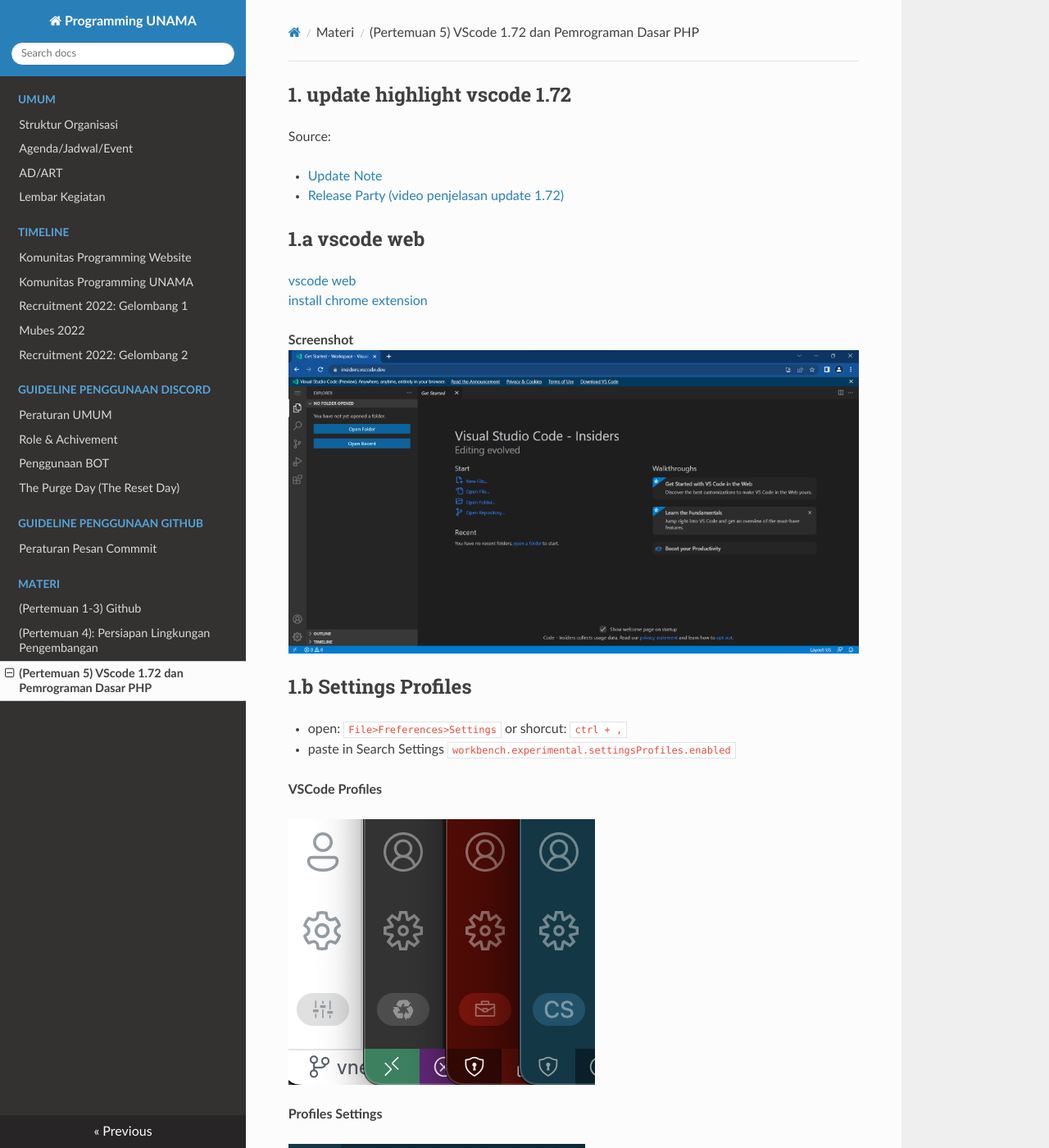
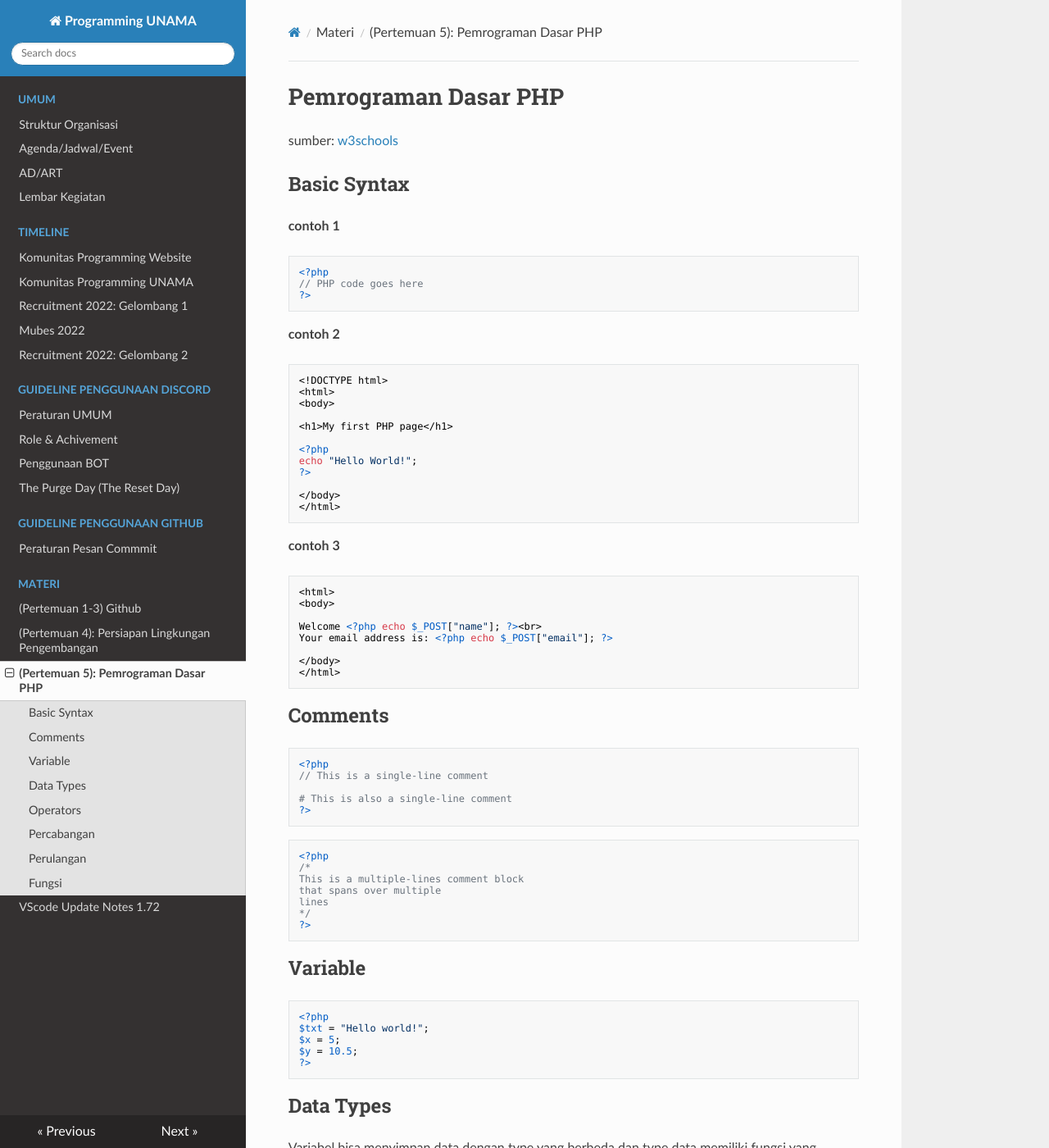
Before and after one commit to ProgrammingUNAMA/docs, an MkDocs documentation site: the page built from docs/materi/pertemuan_5.md, in a window 1280 px wide and 1400 px high. Shown: the whole window at 82% size. Built offline with MkDocs 1.6.1, drawn with Linux system fonts in a browser that asks for light colours; nearby versions of some CDN libraries; some of the changed text lies outside the part shown.

Commit message:
Saparate vscode highligh 1.72 and pertemuan 5

````diff
--- a/docs/materi/pertemuan_5.md
+++ b/docs/materi/pertemuan_5.md
@@ -1,50 +1,9 @@
-## 1. update highlight vscode 1.72
-
-Source:
-
-- [Update Note](https://code.visualstudio.com/updates/v1_72)
-- [Release Party (video penjelasan update 1.72)](https://www.youtube.com/watch?v=mllbWOxbb-g&t=33s&ab_channel=VisualStudioCode)
-
-## 1.a vscode web
-
-[vscode web](https://insiders.vscode.dev/)<br>
-[install chrome extension](https://chrome.google.com/webstore/detail/vs-code/kobakmhnkfaghloikphojodjebdelppk?hl=en)
-
-**Screenshot**
-![example](pertemuan_5/vscodeweb.png)
-
-
-## 1.b Settings Profiles
-- open: ```File>Freferences>Settings``` or shorcut: ```ctrl + ,```
-- paste in Search Settings ```workbench.experimental.settingsProfiles.enabled```
-
-**VSCode Profiles**
-
-![vscode profile](pertemuan_5/settings-profiles-indicator.png)
-
-**Profiles Settings**
-
-![profile settings](pertemuan_5/settings-profiles-menu.png)
-
-## 1.c Nested Git Repositories
-
-- open: ```File>Freferences>Settings``` or shorcut: ```ctrl + ,```
-- ```git.repositoryScanMaxDepth``` setting (the default is 1 level)
-    ![nested git repositories](pertemuan_5/nested_git_repositories.png)
-
-## 1.d Markdown Link Validation
-
-- open: ```File>Freferences>Settings``` or shorcut: ```ctrl + ,```
-- paste in Search Settings ```markdown validate```
-- enable markdown validate
-    ![markdown validate](pertemuan_5/markdown_validate.png)
-
-# 2Pemrograman Dasar PHP
+# Pemrograman Dasar PHP
 
 sumber:
 [w3schools](https://www.w3schools.com/php/default.asp)
 
-## 2.a Basic Syntax
+## Basic Syntax
 
 **contoh 1**
 ```php
--- a/mkdocs.yml
+++ b/mkdocs.yml
@@ -28,4 +28,5 @@ nav:
   - 'Materi':
     - '(Pertemuan 1-3) Github': materi/pertemuan_1_3.md
     - '(Pertemuan 4): Persiapan Lingkungan Pengembangan': materi/pertemuan_4.md
-    - '(Pertemuan 5) VScode 1.72 dan Pemrograman Dasar PHP': materi/pertemuan_5.md
+    - '(Pertemuan 5): Pemrograman Dasar PHP': materi/pertemuan_5.md
+    - 'VScode Update Notes 1.72': materi/vscode_1_72.md
````
Also changed, not shown: other parts of docs/materi/pertemuan_5.md (+7 -7 lines), docs/materi/vscode_1_72.md (added, +40 -0 lines).
